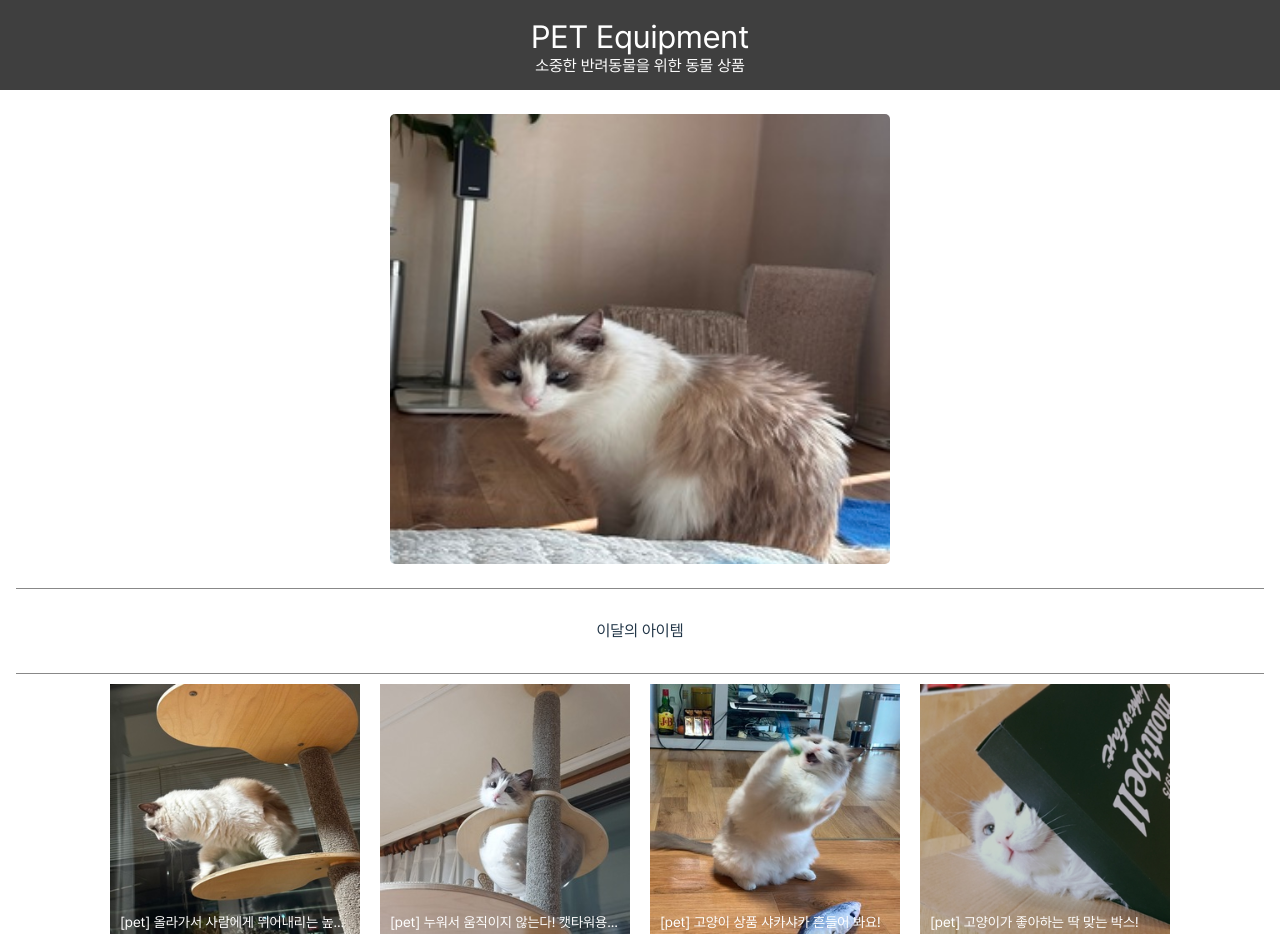
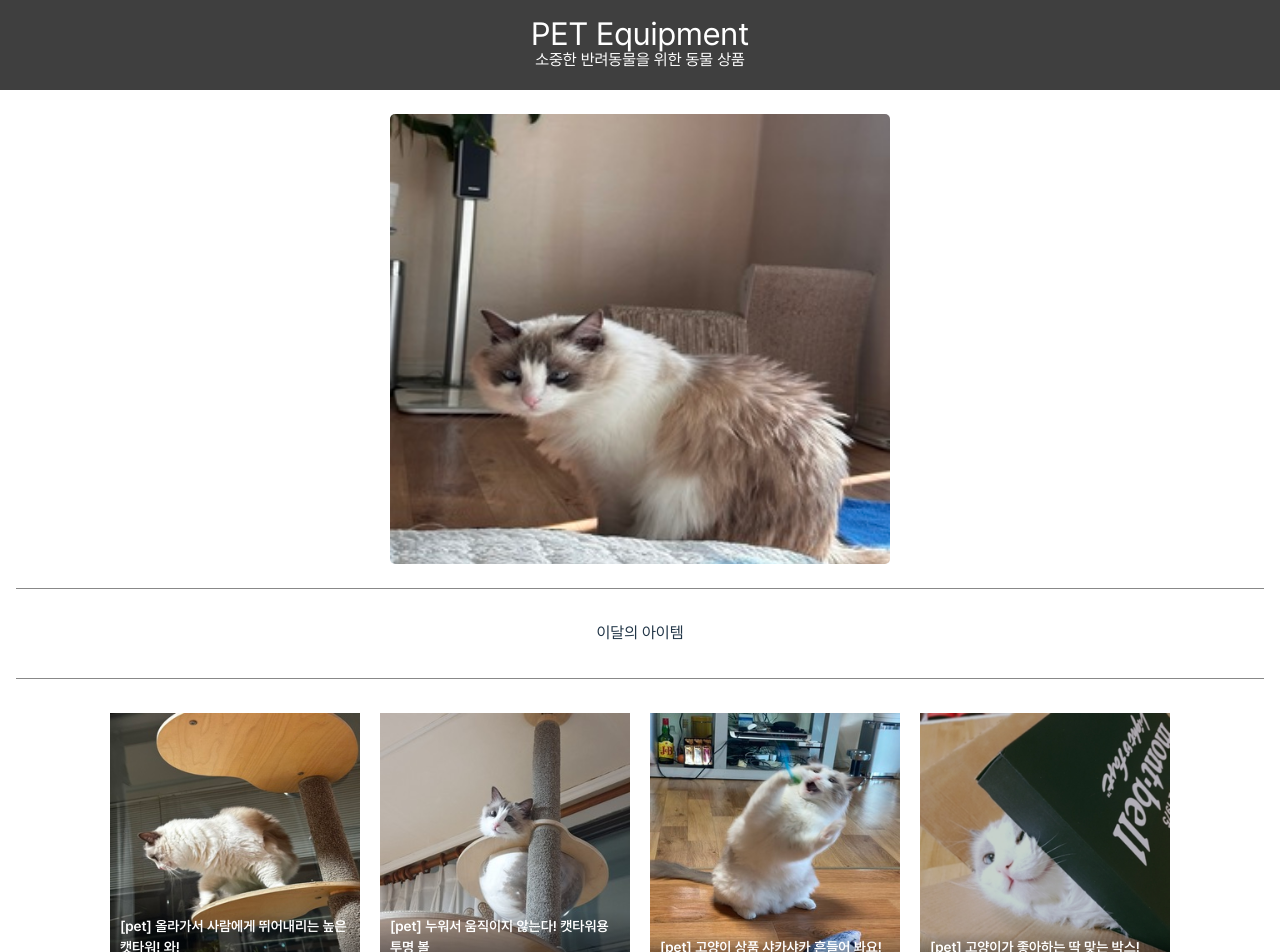
Before and after one commit to chohyuun/marketing-web-react, a React (Vite) app: page /home in a window 1280 px wide. Shown: the top 952 px of the page. Built offline with nearby package versions, Linux system fonts and the light colour scheme.

Commit message:
fix: 상품 이미지 component 분리 작업 (#5)
- 상품 컴포넌트 분리

```diff
--- a/src/style/DefaultLayout.tsx
+++ b/src/style/DefaultLayout.tsx
@@ -31,6 +31,7 @@ const Layout = styled.section`
   position: relative;
   width: 100vw;
   height: calc(100vh - 90px);
+  line-height: 1.3em;
 `
 
 const Header = styled.header`
--- a/src/type/productData.ts
+++ b/src/type/productData.ts
@@ -1,6 +1,10 @@
 import { CatBox, CatToy2, CatBowl, CatTower, CatToy1 } from '../assets'
 
-type ProductDataType = {
+/**
+ * url: image 링크
+ * title: 상품 이름
+ */
+export type ProductDataType = {
   url: string
   title: string
 }
--- a/src/views/Home.tsx
+++ b/src/views/Home.tsx
@@ -3,8 +3,9 @@ import { Col, Container, Row } from 'react-bootstrap'
 import BooriCat from '../assets/image/cat3.jpeg'
 import { createContext, useState } from 'react'
 import { productData } from '../type/productData'
+import ProductBox from './ProductBox'
 
-type ContextData = {
+export type ContextData = {
   url: string
   title: string
 }
@@ -27,11 +28,7 @@ const Home = () => {
         <Container fluid>
           <HomeRow>
             <HomeCol>
-              <SwipeImage
-                title="정말싸다 뽀리 사진!!"
-                src={BooriCat}
-                onClick={onClickHandler}
-              />
+              <SwipeImage title="정말싸다 뽀리 사진!!" src={BooriCat} onClick={onClickHandler} />
             </HomeCol>
           </HomeRow>
           <HomeRow>
@@ -40,20 +37,9 @@ const Home = () => {
             </HomeCol>
           </HomeRow>
           <HomeRow>
-            <HomeCol sm={4} xs={3}>
+            <HomeCol sm={6}>
               {productData.map((value, index) => {
-                return (
-                  <ImageArea key={index}>
-                    <ContentImage
-                      title={value.title}
-                      src={value.url}
-                      onClick={onClickHandler}
-                    />
-                    <div>
-                      <p className="product-title">{value.title}</p>
-                    </div>
-                  </ImageArea>
-                )
+                return <ProductBox key={index} value={value} setClickData={setClickData} />
               })}
             </HomeCol>
           </HomeRow>
@@ -92,37 +78,3 @@ const SwipeImage = styled.img`
   border-radius: 5px;
   object-position: 25% 75%;
 `
-
-const ImageArea = styled.div`
-  display: inline-block;
-  margin: 10px;
-  justify-content: flex-end;
-  position: relative;
-
-  div {
-    display: flex;
-    align-items: end;
-    position: absolute;
-    width: 250px;
-    height: 50px;
-    padding-top: 200px;
-    top: 0;
-  }
-
-  p {
-    color: #ffffff;
-    font-size: 14px;
-    padding: 5px 10px;
-    overflow: hidden;
-    text-overflow: ellipsis;
-    white-space: nowrap;
-  }
-`
-
-const ContentImage = styled.img`
-  max-width: 250px;
-  max-height: 250px;
-  margin-bottom: 5px;
-  background: ${(props) =>
-    `linear-gradient(to top, rgba(0, 0, 0, 0.5), ${props.src}})`};
-`
--- /dev/null
+++ b/src/views/ProductBox.tsx
@@ -0,0 +1,64 @@
+import styled from 'styled-components'
+import { ProductDataType } from '../type/productData'
+import { Dispatch, SetStateAction } from 'react'
+import { ContextData } from './Home'
+
+interface ProductImageProps {
+  value: ProductDataType
+  setClickData: Dispatch<SetStateAction<ContextData | undefined>>
+}
+
+const ProductBox = ({ value, setClickData }: ProductImageProps) => {
+  return (
+    <ImageArea
+      onClick={() =>
+        setClickData({
+          url: value.url,
+          title: value.title,
+        })
+      }
+    >
+      <ContentImage title={value.title} src={value.url} />
+      <div>
+        <p className="product-title">{value.title}</p>
+      </div>
+    </ImageArea>
+  )
+}
+
+const ImageArea = styled.div`
+  display: inline-block;
+  justify-content: flex-end;
+  margin: 10px;
+  position: relative;
+  max-width: 250px;
+  max-height: 250px;
+  font-weight: 600;
+
+  div {
+    display: flex;
+    align-items: end;
+    text-align: start;
+    position: absolute;
+    width: 250px;
+    height: 50px;
+    padding-top: 200px;
+    top: 0;
+    background: unset;
+    color: #ffffff;
+
+    & .product-title {
+      width: 100%;
+      font-size: 14px;
+      padding: 5px 10px;
+      background: linear-gradient(to top, rgba(0, 0, 0, 0.5), transparent);
+    }
+  }
+`
+
+const ContentImage = styled.img`
+  max-width: 250px;
+  max-height: 250px;
+  margin-bottom: 5px;
+`
+export default ProductBox
```
